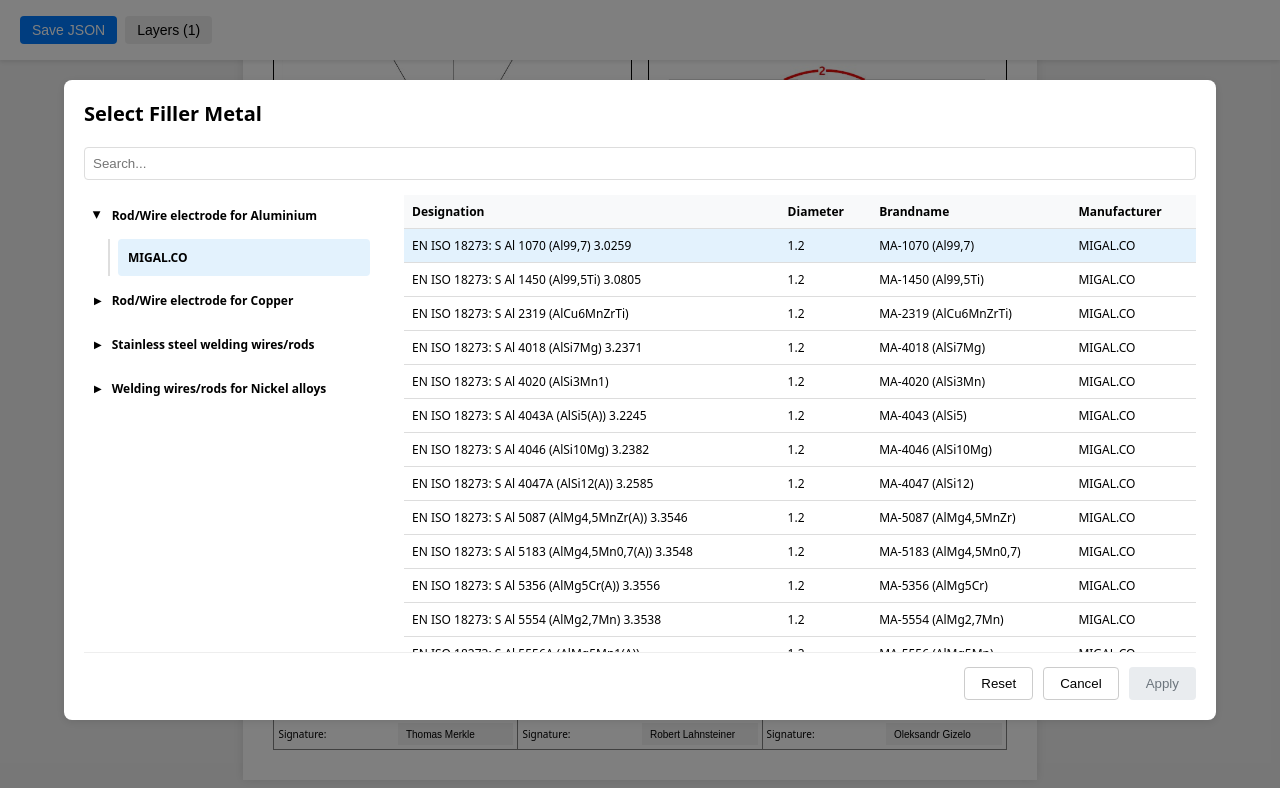
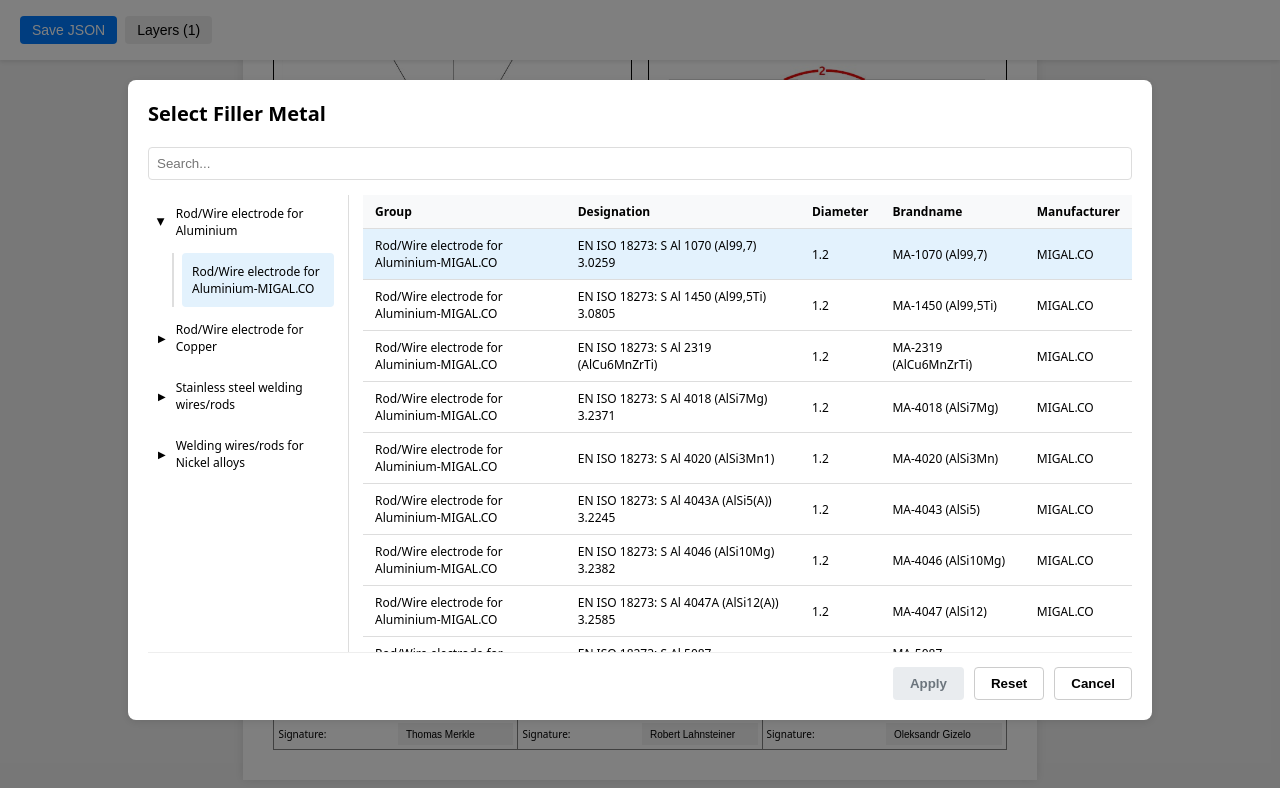
Before and after one commit to gizelo/wps-app, a React (Vite) app: page / in a window 1280 px wide. Both pictures are taken after a click on the element "MA-1070 (Al99,7)". Shown: the part 492-1280 px from the top of the page. Built offline with nearby package versions, Linux system fonts and the light colour scheme.

Commit message:
Refactor GeneralInfo and SelectionModal components for improved user experience; update labels for clarity, adjust modal title, and enhance layout with new styling elements. Optimize selection functionality and ensure consistent design across components.

```diff
--- a/src/components/GeneralInfo.tsx
+++ b/src/components/GeneralInfo.tsx
@@ -156,7 +156,7 @@
     { key: "Standard", label: "Standard" },
     { key: "Designation", label: "Designation" },
     { key: "MaterialNumber", label: "Material Number" },
-    { key: "MaterialName", label: "Material Name" },
+    { key: "MaterialName", label: "Material" },
   ];
 
   const leftColumnFields = [
@@ -333,7 +333,7 @@
         isOpen={isMetalModalOpen}
         onClose={() => setIsMetalModalOpen(false)}
         onReset={handleReset}
-        title="Select Metal"
+        title="Base Metals"
         categories={metalCategories}
         items={metalItems}
         selectedId={
--- a/src/components/common/SelectionModal.tsx
+++ b/src/components/common/SelectionModal.tsx
@@ -18,7 +18,7 @@
   background: white;
   padding: 20px;
   border-radius: 8px;
-  width: 90%;
+  width: 80%;
   height: 80vh;
   display: flex;
   flex-direction: column;
@@ -42,19 +42,36 @@
 
 const ContentContainer = styled.div`
   display: flex;
-  gap: 20px;
   flex: 1;
   overflow: hidden;
   width: 100%;
+`;
+
+const LeftPanel = styled.div`
+  display: flex;
+  flex-direction: column;
+  width: 200px;
 `;
 
 const CategoryList = styled.div`
   display: flex;
   flex-direction: column;
   gap: 4px;
-  width: 300px;
+  width: 100%;
   overflow-y: auto;
   padding-right: 14px;
+  flex: 1;
+`;
+
+const DescriptionPanel = styled.div`
+  width: 100%;
+  background-color: #f8f8f8;
+  padding: 12px;
+  border-radius: 4px 0 0 0;
+  font-size: 1.2em;
+  color: #666;
+  text-wrap: auto;
+  text-align: left;
 `;
 
 const CategoryItem = styled.div<{ selected?: boolean; isParent?: boolean }>`
@@ -99,6 +116,7 @@
 `;
 
 const Button = styled.button<{ primary?: boolean; disabled?: boolean }>`
+  font-weight: 600;
   padding: 8px 16px;
   border-radius: 4px;
   border: 1px solid ${(props) => (props.primary ? "transparent" : "#ccc")};
@@ -123,6 +141,8 @@
 const TableContainer = styled.div`
   flex: 1;
   overflow: auto;
+  padding-left: 14px;
+  border-left: 1px solid #ddd;
 `;
 
 const Table = styled.table`
@@ -132,7 +152,7 @@
 `;
 
 const Th = styled.th`
-  padding: 8px;
+  padding: 8px 12px;
   text-align: left;
   border-bottom: 1px solid #ddd;
   background: #f8f9fa;
@@ -141,7 +161,7 @@
 `;
 
 const Td = styled.td`
-  padding: 8px;
+  padding: 8px 12px;
   border-bottom: 1px solid #ddd;
   text-align: left;
 `;
@@ -341,22 +361,7 @@
                 ▶
               </ExpandIcon>
             )}
-            <div style={{ display: "flex", gap: "10px" }}>
-              <span style={{ fontSize: "1.2em", fontWeight: "bold" }}>
-                {category.label}
-              </span>
-              {category.description && (
-                <span
-                  style={{
-                    fontSize: "1.2em",
-                    color: "#454545",
-                    textAlign: "left",
-                  }}
-                >
-                  {category.description}
-                </span>
-              )}
-            </div>
+            <span style={{ fontSize: "1.2em" }}>{category.id}</span>
           </CategoryItem>
           {category.children && expandedItems.has(category.id) && (
             <NestedCategories>
@@ -379,6 +384,7 @@
         <Table>
           <thead>
             <tr>
+              <Th>Group</Th>
               {tableColumns.map((col) => (
                 <Th key={col.key}>{col.label}</Th>
               ))}
@@ -391,6 +397,7 @@
                 selected={tempSelected?.id === item.id}
                 onClick={() => setTempSelected(item)}
               >
+                <Td>{item.categoryId}</Td>
                 {tableColumns.map((col) => (
                   <Td key={col.key}>{item[col.key] || ""}</Td>
                 ))}
@@ -414,21 +421,31 @@
             type="text"
             placeholder="Search..."
             value={searchTerm}
-            onChange={(e) => setSearchTerm(e.target.value)}
+            onChange={(e) => {
+              setSearchTerm(e.target.value);
+              setSelectedCategory(null);
+            }}
           />
         )}
 
         <ContentContainer>
-          <CategoryList>{renderCategories(categories)}</CategoryList>
+          <LeftPanel>
+            <CategoryList>{renderCategories(categories)}</CategoryList>
+            {selectedCategory?.description && (
+              <DescriptionPanel>
+                {selectedCategory?.description}
+              </DescriptionPanel>
+            )}
+          </LeftPanel>
           {renderTable()}
         </ContentContainer>
 
         <ModalFooter>
-          <Button onClick={onReset}>Reset</Button>
-          <Button onClick={onClose}>Cancel</Button>
           <Button primary disabled={!hasSelectionChanged} onClick={handleApply}>
             Apply
           </Button>
+          <Button onClick={onReset}>Reset</Button>
+          <Button onClick={onClose}>Cancel</Button>
         </ModalFooter>
       </ModalContent>
     </ModalOverlay>
```
